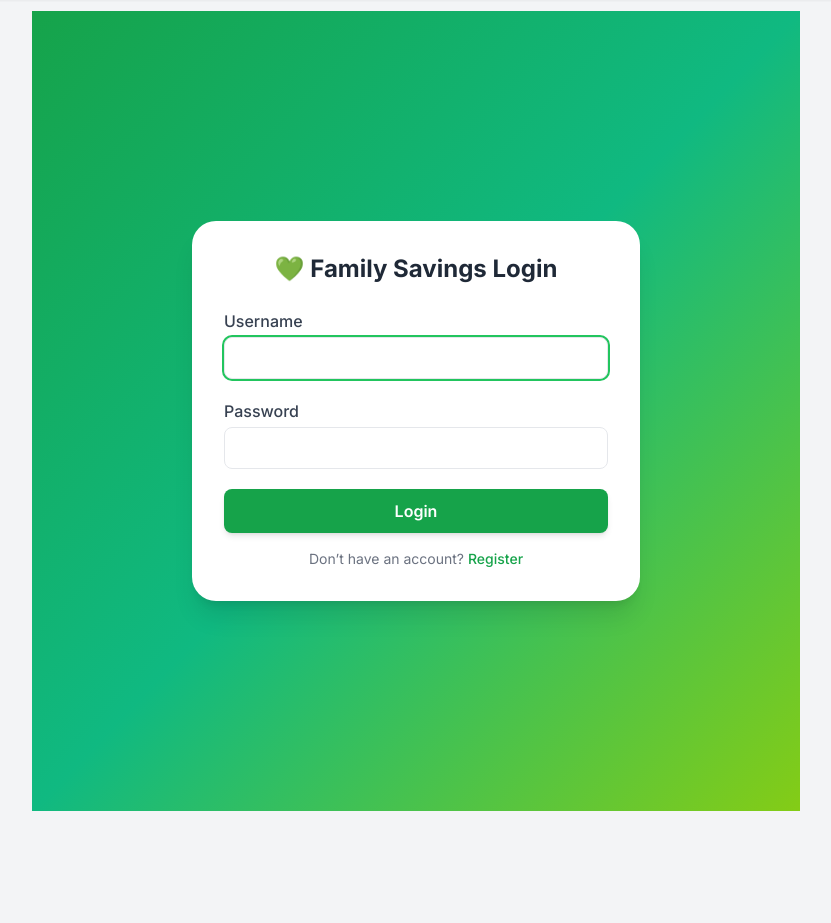
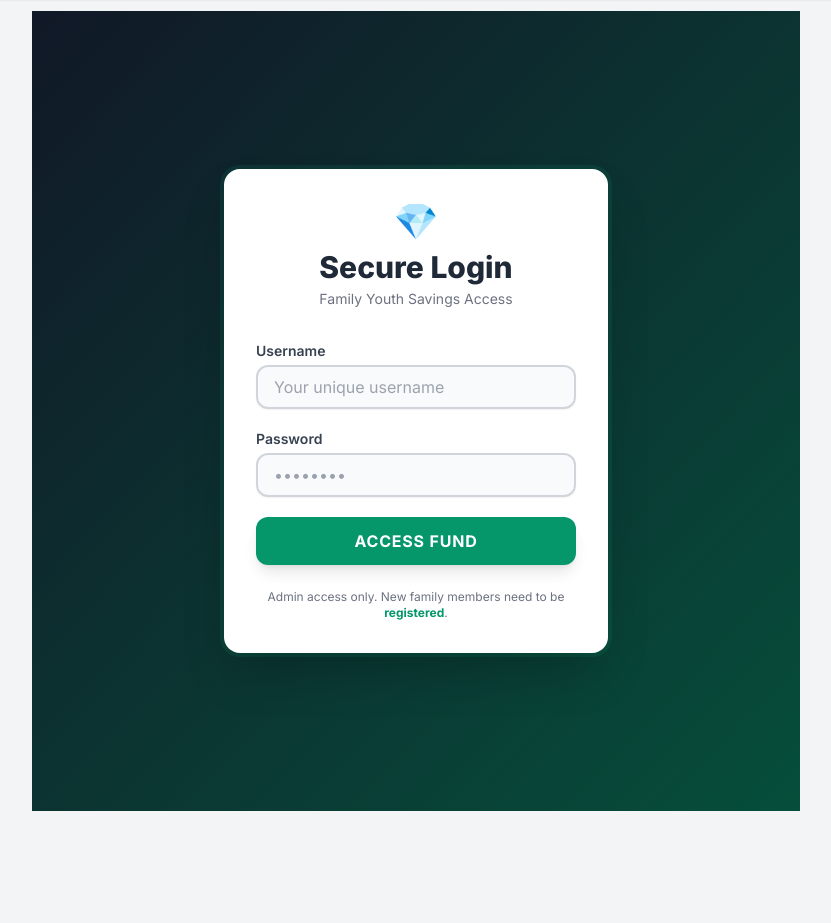
Before and after one commit to opiodaniel/family_savings_project, a Django app: page /login/ in a window 1280 px wide. Shown: the part 53-976 px from the top of the page, without its empty margins (224-1055 px from the left). Run offline with Django 5.2, Linux system fonts and the light colour scheme; some libraries are stand-ins or nearby versions.

Commit message:
re-designed the login page

```diff
--- a/savings/templates/registration/login.html
+++ b/savings/templates/registration/login.html
@@ -1,37 +1,60 @@
 {% extends 'base.html' %}
-{% load form_tags %}
 
 {% block title %}Login{% endblock %}
 
 {% block content %}
-<section class="min-h-screen flex items-center justify-center bg-gradient-to-br from-green-600 via-emerald-500 to-lime-500 p-4">
-  <div class="bg-white rounded-3xl shadow-xl w-full max-w-md p-8">
-    <h1 class="text-2xl font-bold text-gray-800 text-center mb-6">💚 Family Savings Login</h1>
+<section class="h-screen grid place-items-center bg-gray-900 bg-gradient-to-br from-gray-900 to-emerald-900 p-4 overflow-hidden">
+  <div class="bg-white rounded-2xl shadow-2xl w-full max-w-sm p-8 ring-4 ring-emerald-500/10 transition duration-500 hover:shadow-emerald-500/30">
+
+    <div class="text-center mb-8">
+        <div class="text-4xl text-emerald-500 mb-2">💎</div>
+        <h1 class="text-3xl font-extrabold text-gray-800">
+            Secure Login
+        </h1>
+        <p class="text-sm text-gray-500 mt-1">Family Youth Savings Access</p>
+    </div>
 
     <form method="post" class="space-y-5">
       {% csrf_token %}
-      {{ form.non_field_errors }}
+      {% if form.non_field_errors %}
+          <div class="bg-red-100 border border-red-400 text-red-700 px-4 py-3 rounded-xl relative text-sm" role="alert">
+              {{ form.non_field_errors }}
+          </div>
+      {% endif %}
 
+      <!-- Username Field -->
       <div>
-        <label class="block text-gray-700 font-medium mb-1">Username</label>
-        {{ form.username|add_class:"w-full border rounded-lg px-3 py-2 focus:ring-2 focus:ring-green-500 focus:outline-none" }}
+        <label class="block text-sm font-semibold text-gray-700 mb-1" for="{{ form.username.id_for_label }}">Username</label>
+        <input type="text"
+               name="{{ form.username.name }}"
+               id="{{ form.username.id_for_label }}"
+               class="w-full border-2 border-gray-300 rounded-xl px-4 py-2 bg-gray-50 focus:border-emerald-500 focus:ring-emerald-500 focus:ring-1 focus:outline-none transition duration-150 shadow-sm"
+               value="{{ form.username.value|default:'' }}"
+               placeholder="Your unique username"
+               required>
         {{ form.username.errors }}
       </div>
 
+      <!-- Password Field -->
       <div>
-        <label class="block text-gray-700 font-medium mb-1">Password</label>
-        {{ form.password|add_class:"w-full border rounded-lg px-3 py-2 focus:ring-2 focus:ring-green-500 focus:outline-none" }}
+        <label class="block text-sm font-semibold text-gray-700 mb-1" for="{{ form.password.id_for_label }}">Password</label>
+        <input type="password"
+               name="{{ form.password.name }}"
+               id="{{ form.password.id_for_label }}"
+               class="w-full border-2 border-gray-300 rounded-xl px-4 py-2 bg-gray-50 focus:border-emerald-500 focus:ring-emerald-500 focus:ring-1 focus:outline-none transition duration-150 shadow-sm"
+               placeholder="••••••••"
+               required>
         {{ form.password.errors }}
       </div>
 
-      <button type="submit" class="w-full bg-green-600 hover:bg-green-700 text-white py-2.5 rounded-lg font-semibold shadow-md transition duration-200">
-        Login
+      <button type="submit" class="w-full bg-emerald-600 hover:bg-emerald-700 text-white py-3 rounded-xl font-bold shadow-lg transition duration-200 transform hover:shadow-xl hover:scale-[1.01] tracking-wider">
+        ACCESS FUND
       </button>
     </form>
 
-    <p class="text-sm text-gray-500 text-center mt-4">
-      Don’t have an account?
-      <a href="{% url 'register' %}" class="text-green-600 font-medium hover:underline">Register</a>
+    <p class="text-xs text-gray-500 text-center mt-6">
+      Admin access only. New family members need to be
+      <a href="#" class="text-emerald-600 font-bold hover:underline">registered</a>.
     </p>
   </div>
 </section>
```
Also changed, not shown: db.sqlite3.
